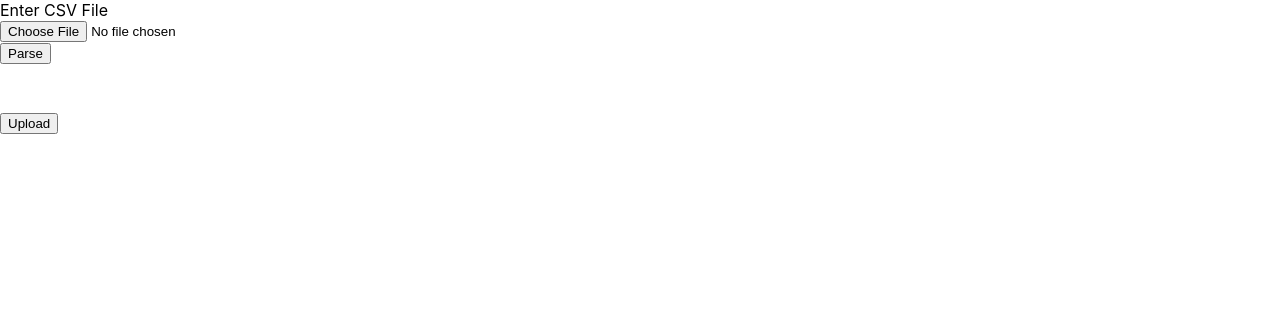
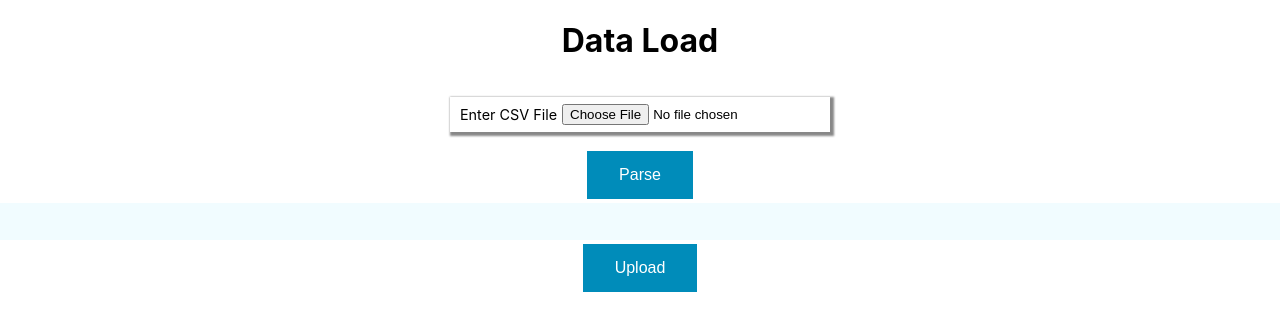
Before and after one commit to 7malhotra/dataload, a React (Create React App) app: page / in a window 1280 px wide. Shown: the top 330 px of the page. Built offline with nearby package versions, Linux system fonts and the light colour scheme.

Commit message:
ADDED styling

```diff
--- a/src/App.css
+++ b/src/App.css
@@ -36,3 +36,82 @@
     transform: rotate(360deg);
   }
 }
+
+.main_01 {
+  display: flex;
+  flex-direction: column;
+  align-items: center;
+  width: 100%;
+}
+
+.lable_01 {
+  display: flex;
+  flex-direction: row;
+  box-shadow: 2px 2px 2px 2px #888888;
+  padding: 5px 10px;
+  justify-content: space-between;
+  align-items: center;
+  cursor: pointer;
+  margin: 15px 0px;
+}
+
+.lable_01 input {
+  background-color: white;
+  padding: 2px 5px;
+  cursor: pointer;
+}
+
+.lable_01 label {
+  font-size: 0.9rem;
+  cursor: pointer;
+}
+.button_01 button {
+  background-color: #008cba;
+  border: none;
+  color: white;
+  padding: 15px 32px;
+  text-align: center;
+  text-decoration: none;
+  display: inline-block;
+  font-size: 16px;
+  margin: 4px 2px;
+  cursor: pointer;
+}
+
+.summary_01 {
+  display: flex;
+  flex-direction: column;
+  align-items: center;
+  background-color: #f1fcff;
+  width: 100%;
+}
+
+.item_01 {
+  margin: 5px;
+  display: flex;
+  flex-direction: row;
+  justify-content: space-between;
+}
+.item_01 h4 {
+  font-size: 0.9rem;
+  max-width: 200px;
+  min-width: 200px;
+}
+.item_01 select {
+  margin: 10px;
+  width: 150px;
+  padding: 5px 35px 5px 5px;
+  font-size: 16px;
+  border: 1px solid #ccc;
+  height: 34px;
+  -webkit-appearance: none;
+  -moz-appearance: none;
+  appearance: none;
+  background: 96% / 15% #eee;
+}
+
+/* CAUTION: Internet Explorer hackery ahead */
+
+.item_01 select::-ms-expand {
+  display: none; /* Remove default arrow in Internet Explorer 10 and 11 */
+}
--- a/src/App.js
+++ b/src/App.js
@@ -2,6 +2,7 @@ import axios from 'axios';
 import React, { useState } from 'react';
 import './App.css';
 import Papa from 'papaparse';
+import './App.css';
 
 // Allowed extensions for input file
 const allowedExtensions = ['csv'];
@@ -9,8 +10,7 @@ const allowedExtensions = ['csv'];
 function App() {
   // It will store the file uploaded by the user
   const [file, setFile] = useState(null);
-  const [jsonData, setJsonData] = useState('to the new');
-  const [success, setSuccess] = useState('to max');
+  const [success, setSuccess] = useState('');
 
   const uploadRequest = () => {
     console.log(file);
@@ -33,7 +33,7 @@ function App() {
       });
   };
   // This state will store the parsed data
-  const [data, setData] = useState([]);
+  const [data, setData] = useState({});
 
   // It state will contain the error when
   // correct file extension is not used
@@ -85,7 +85,9 @@ function App() {
   };
 
   return (
-    <div>
+    <div className="main_01">
+      <h1>Data Load</h1>
+      <div className="lable_01">
         <label htmlFor="csvInput" style={{ display: 'block' }}>
           Enter CSV File
         </label>
@@ -95,16 +97,24 @@ function App() {
           name="file"
           type="File"
         />
-      <div>
+      </div>
+      <div className="button_01">
         <button onClick={handleParse}>Parse</button>
       </div>
-      <div style={{ marginTop: '3rem' }}>
+      <div className="summary_01">
+        <h3>
+          {error
+            ? error
+            : Object.keys(data).length > 0
+            ? 'Summary of the input data'
+            : ''}
+        </h3>
         {error
           ? error
           : Object.keys(data).map((key, idx) => {
               return (
-                <div key={idx}>
-                  <div>{key}</div>
+                <div className="item_01" key={idx}>
+                  <h4>{key}</h4>
                   <select
                     name={data[key]}
                     id={data[key]}
@@ -121,7 +131,10 @@ function App() {
               );
             })}
       </div>
+      <div className="button_01">
         <button onClick={uploadRequest}>Upload</button>
+        <h4>{success}</h4>
+      </div>
     </div>
   );
 }
```
Lines whose indentation alone changed are shown as unchanged.
